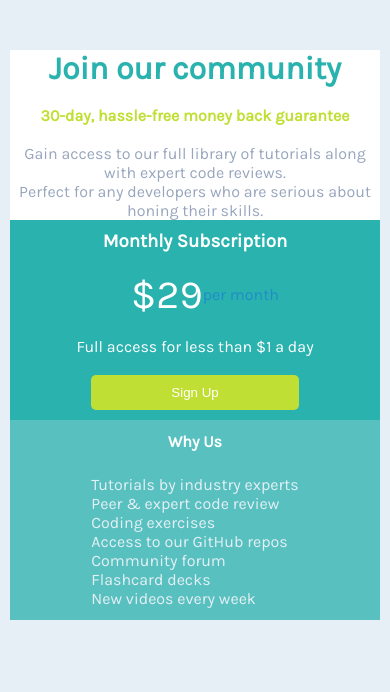
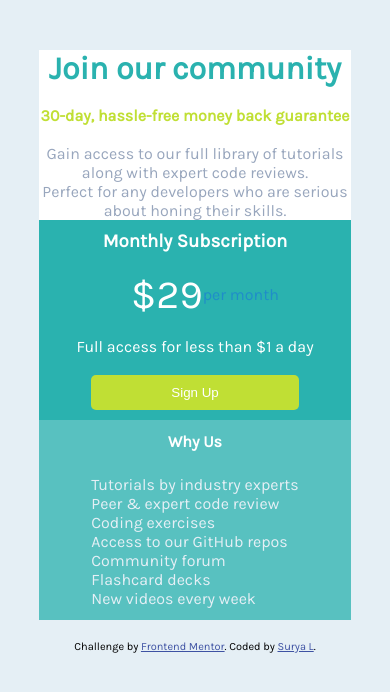
Before and after one commit to Surya8991/FrontEndMentor-single-price-grid-component-master, a plain HTML site: page index.html in a window 390 px wide. Drawn offline with Linux system fonts and the light colour scheme.

Commit message:
readme update and style fixes

```diff
--- a/index.html
+++ b/index.html
@@ -52,11 +52,11 @@
   </main>
 
 
-  <!-- <footer>
+  <footer>
     <p class="attribution">
       Challenge by <a href="https://www.frontendmentor.io?ref=challenge" target="_blank">Frontend Mentor</a>.
-      Coded by <a href="#">Your Name Here</a>.
+      Coded by <a href="https://www.frontendmentor.io/profile/Surya8991" target="_blank">Surya L</a>.
     </p>
-  </footer> -->
+  </footer>
 </body>
 </html>
--- a/style.css
+++ b/style.css
@@ -86,14 +86,14 @@ button{
 .top-section{
     margin: 0;
     text-align: center;
-    width: 95vw;
+    width: 80vw;
 }
 .community{
     display: flex;
     flex-direction: column;
 }
 .bottom-left,.bottom-right{
-    width: 95vw;
+    width: 80vw;
 }
 main{
     margin: 50px auto 20px;
```
Also changed, not shown: 1 other file.
